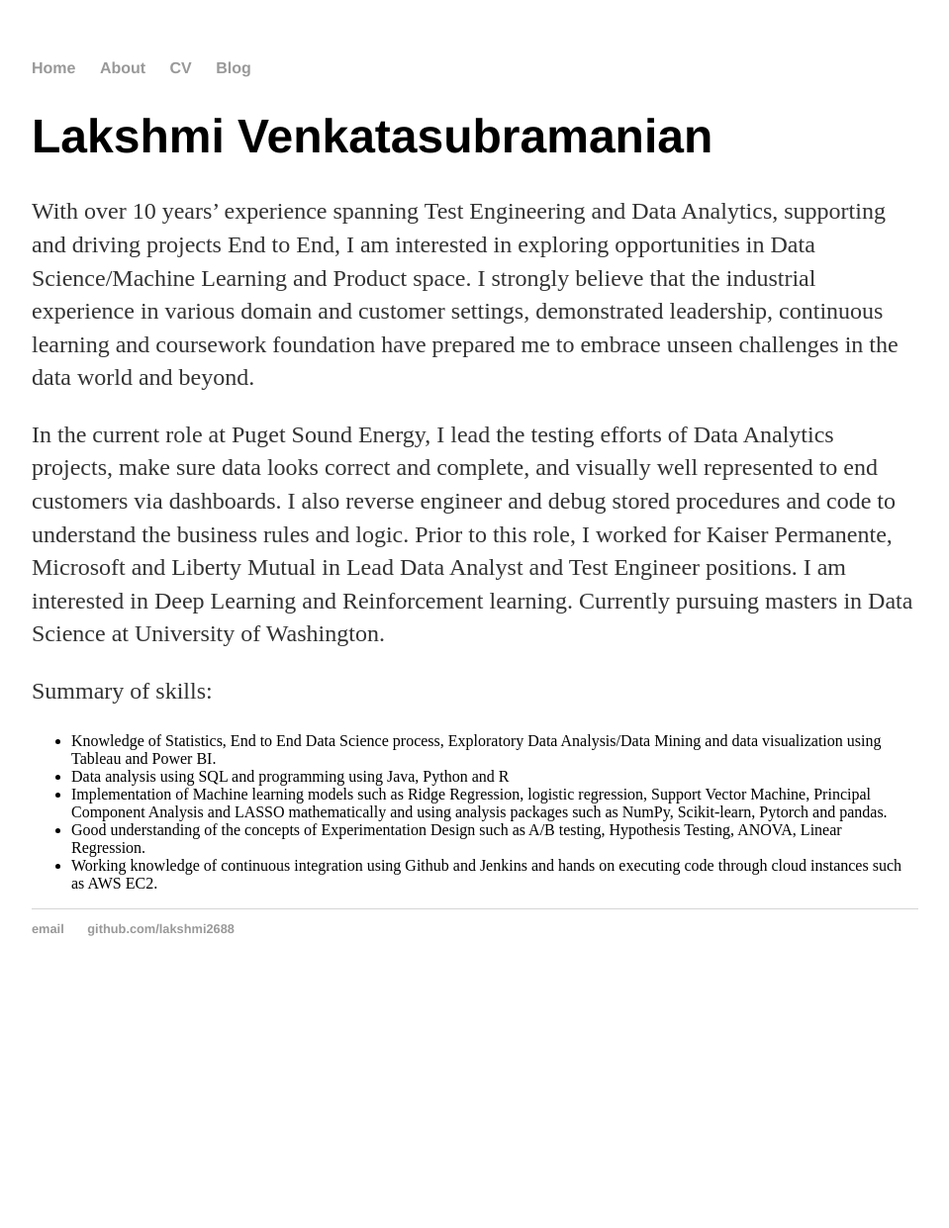
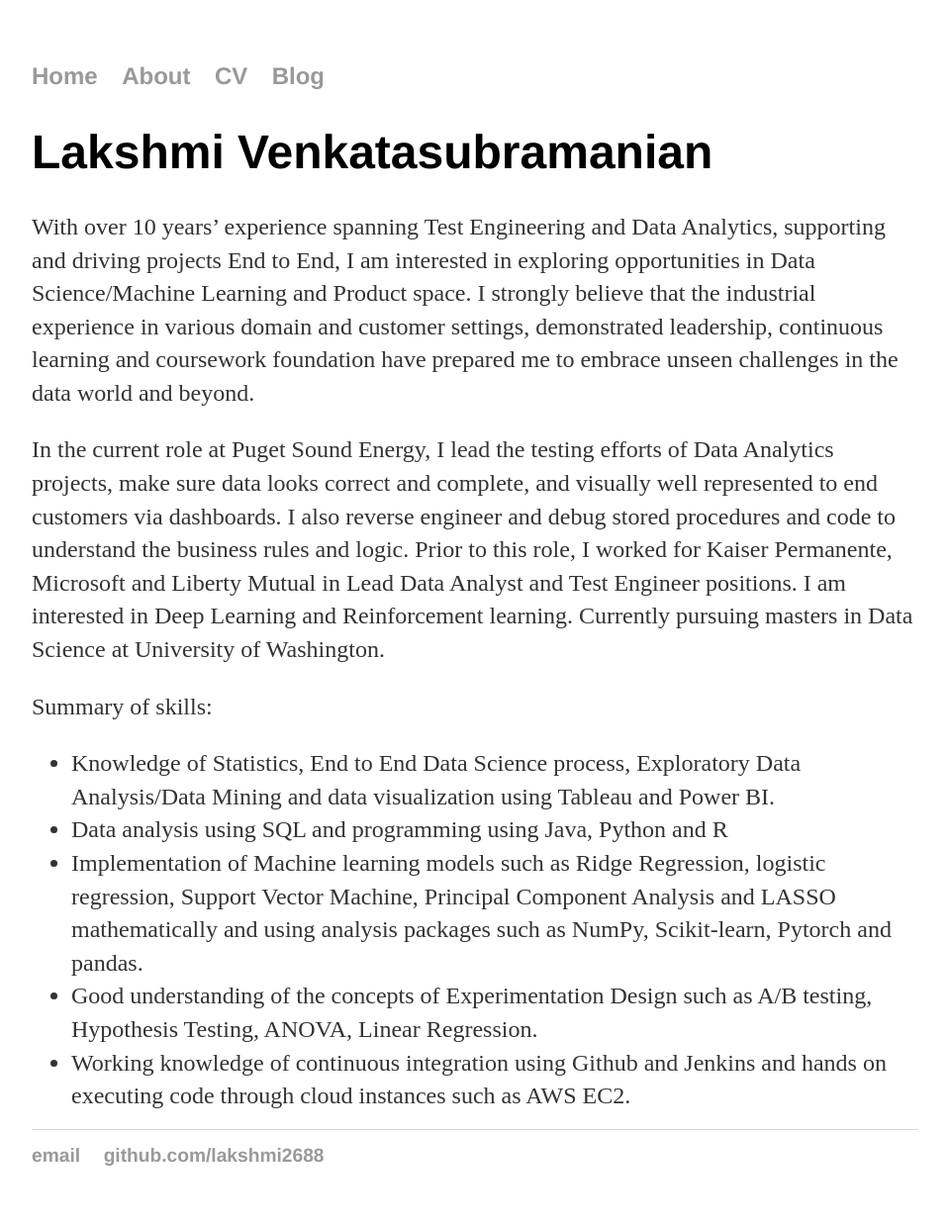
Before and after one commit to lakshmi2688/lakshmi2688.github.io, a Jekyll site: the page built from index.html, in a window 1280 px wide. Shown: the whole page at 99% size, without its empty margins (160-1119 px from the left). Built offline with Jekyll 4.4.1, drawn with Linux system fonts in a browser that asks for light colours; before the commit the page ends 1006 px from its top, so only the background shows below that.

Commit message:
Update main.css

```diff
--- a/css/main.css
+++ b/css/main.css
@@ -28,6 +28,11 @@
     line-height: 1.4em;
     color: #333;
 }
+ul li {
+    font-size: 1.5em;
+    line-height: 1.4em;
+    color: #333;
+}
 footer {
     border-top: 1px solid #d5d5d5;
     font-size: .8em;
@@ -37,7 +42,3 @@
     margin: 20px auto 40px;
     font-size: 1.5em;
 }
-
-ul.posts li {
-    list-style: disc;
-}
```
